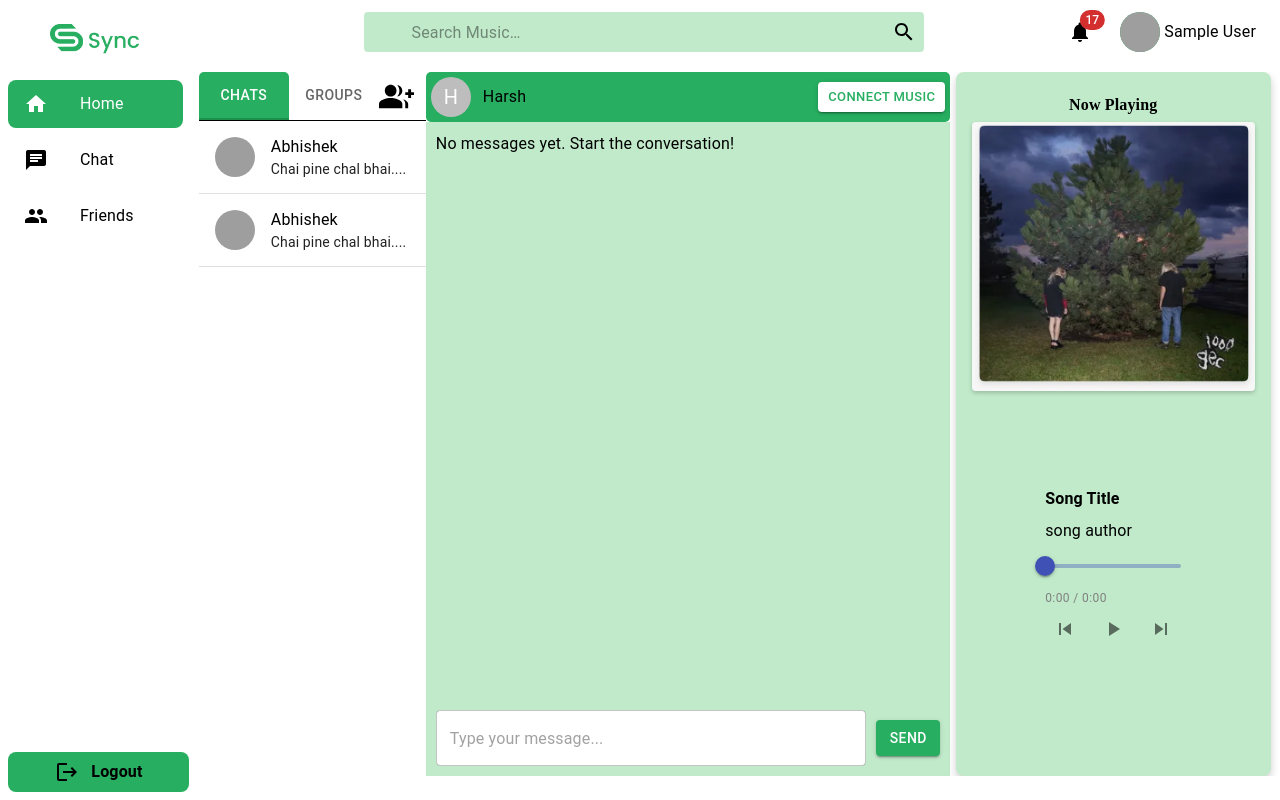
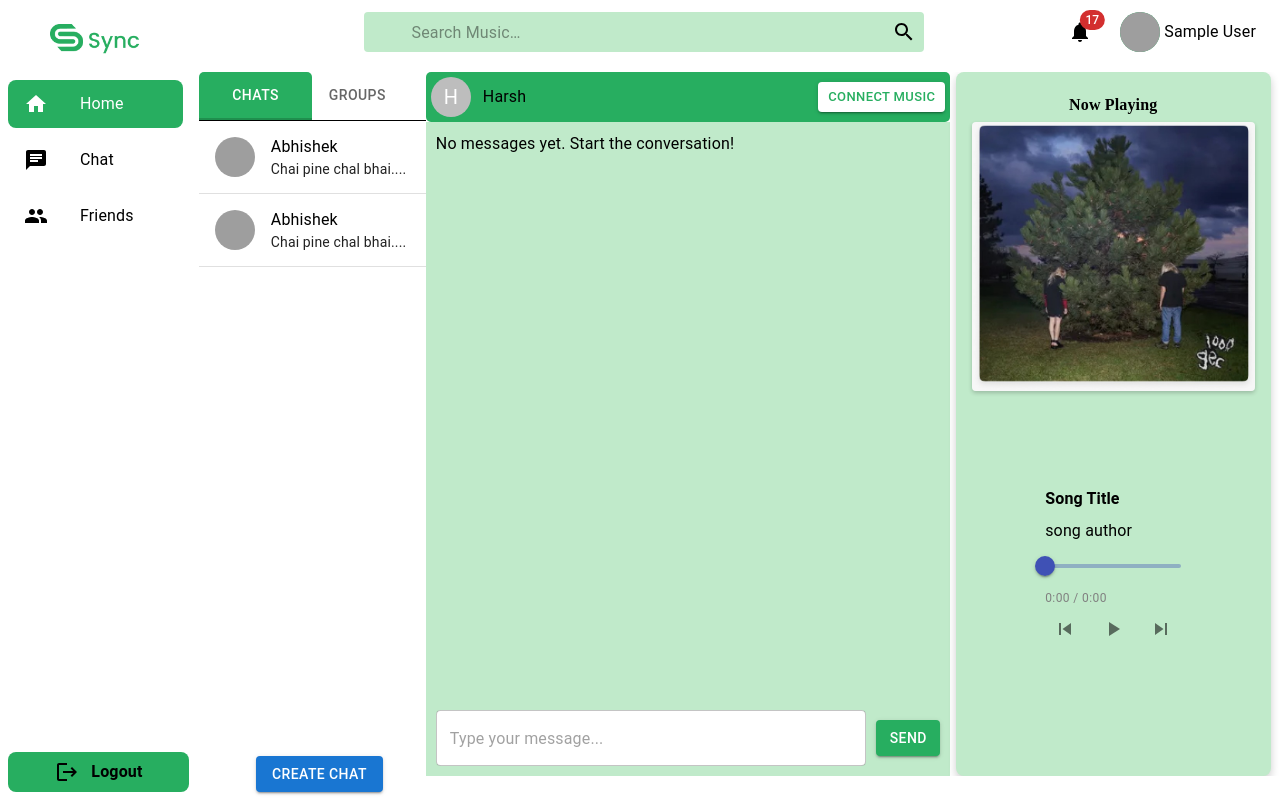
Before and after one commit to Sync-Chord/chord-sync-client, a React (Create React App) app: page /chat in a window 1280 px wide. Built offline with nearby package versions, Linux system fonts and the light colour scheme; sample sign-in values are in the browser's storage; grey boxes are pictures that could not be loaded.

Commit message:
Modal Fixed

```diff
--- a/src/components/screens/chat/AddGroupModal.tsx
+++ b/src/components/screens/chat/AddGroupModal.tsx
@@ -11,11 +11,12 @@ import {
 } from "@mui/material"
 import Checkbox from "@mui/material/Checkbox"
 import { Box } from "@mui/system"
+import { Chat } from "@mui/icons-material"
 import moment from "moment"
 import { useCallback, useEffect, useState } from "react"
 import { useSelector } from "react-redux"
 import { toast } from "react-toastify"
-import Chat from "../../../apis/chat"
+import ChatApi from "../../../apis/chat"
 import User from "../../../apis/user"
 import ButtonLoader from "../../common/ButtonLoader"
 import SkeletonLoading from "../../common/Skeleton"
@@ -33,7 +34,7 @@ interface UserData {
 //   type: "group"
 // }
 
-const AddGroupModal: React.FC = () => {
+const AddGroupModal = (props: any) => {
   const [searchTerm, setSearchTerm] = useState<string>("")
   const [userData, setUserData] = useState<UserData[]>([])
   const [loading1, setLoading1] = useState<boolean>(false)
@@ -134,7 +135,7 @@ const AddGroupModal: React.FC = () => {
     setLoading2(true)
     const payload = { group_name: groupName, ids: arrayObj, type: "group" }
     console.log(head)
-    Chat.create_chat(payload, head)
+    ChatApi.create_chat(payload, head)
       .then((res: any) => {
         setLoading2(false)
         if (res.status !== 200) {
@@ -152,9 +153,13 @@ const AddGroupModal: React.FC = () => {
   const isUserInGroup = (userId: number) => {
     return arrayObj.some((el: any) => el.id === userId)
   }
+  console.log(props)
 
   return (
     <Box sx={style}>
+      {props.type === "1" ? (
+        <></>
+      ) : (
         <Box
           sx={{
             display: "flex",
@@ -181,6 +186,7 @@ const AddGroupModal: React.FC = () => {
             </Button>
           )}
         </Box>
+      )}
       <Box
         sx={{
           display: "flex",
@@ -261,11 +267,15 @@ const AddGroupModal: React.FC = () => {
                     Joined: {moment(user?.created_at).format("MMM YYYY")}
                   </Typography>
                 </Grid>
+                {props.type === "1" ? (
+                  <Chat sx={{ cursor: "pointer" }} />
+                ) : (
                   <Checkbox
                     checked={isUserInGroup(user.id)}
                     onChange={(event) => handleCheckbox(user, event)}
                     inputProps={{ "aria-label": "controlled" }}
                   />
+                )}
               </Card>
             ))
           )}
--- a/src/components/screens/chat/Chat.tsx
+++ b/src/components/screens/chat/Chat.tsx
@@ -1,6 +1,7 @@
 import { TabContext, TabList, TabPanel } from "@mui/lab";
 import {
   Avatar,
+  Button,
   Divider,
   List,
   ListItem,
@@ -12,7 +13,6 @@ import {
 } from "@mui/material"
 import { Box } from "@mui/system"
 import React, { lazy } from "react"
-import GroupAddOutlinedIcon from "@mui/icons-material/GroupAdd"
 import AddGroupModal from "./AddGroupModal"
 
 const ChatBox = lazy(() => import("./ChatBox"))
@@ -34,7 +34,7 @@ const Chat = () => {
         aria-labelledby="modal-modal-title"
         aria-describedby="modal-modal-description"
       >
-        <AddGroupModal />
+        <AddGroupModal type={value} />
       </Modal>
       <Box sx={{ label: "main", display: "flex", height: "100%" }}>
         <Box
@@ -53,6 +53,7 @@ const Chat = () => {
                 borderBottom: 1,
                 borderColor: "divider",
                 alignItems: "center",
+                position: "relative",
               }}
             >
               <TabList
@@ -61,6 +62,7 @@ const Chat = () => {
                     backgroundColor: "#1f8f4e",
                   },
                   alignItems: "center",
+                  width: "100%",
                 }}
                 onChange={handleChange}
               >
@@ -71,6 +73,7 @@ const Chat = () => {
                     "&.Mui-selected": {
                       color: "white",
                       backgroundColor: "#27ae60",
+                      width: "50%",
                     },
                   }}
                   label="Chats"
@@ -83,17 +86,18 @@ const Chat = () => {
                     "&.Mui-selected": {
                       color: "white",
                       backgroundColor: "#27ae60",
+                      width: "50%",
                     },
                   }}
                   label="Groups"
                   value="2"
                 />
               </TabList>
-              <GroupAddOutlinedIcon
+              {/* <GroupAddOutlinedIcon
                 sx={{ cursor: "pointer" }}
                 fontSize="large"
                 onClick={handleOpen}
-              />
+              /> */}
             </Box>
             <TabPanel sx={{ padding: 0 }} value="1" aria-label="chat">
               <List
@@ -144,6 +148,19 @@ const Chat = () => {
                 </ListItem>
                 <Divider />
               </List>
+              <Button
+                variant="contained"
+                sx={{
+                  cursor: "pointer",
+                  position: "absolute",
+                  bottom: "1%",
+                  left: "20%",
+                }}
+                value="single"
+                onClick={handleOpen}
+              >
+                Create Chat
+              </Button>
             </TabPanel>
             <TabPanel sx={{ padding: 0 }} aria-label="chat" value="2">
               <List
@@ -172,6 +189,19 @@ const Chat = () => {
                 </ListItem>
                 <Divider />
               </List>
+              <Button
+                variant="contained"
+                sx={{
+                  cursor: "pointer",
+                  position: "absolute",
+                  bottom: "1%",
+                  left: "20%",
+                }}
+                value="group"
+                onClick={handleOpen}
+              >
+                Create Group
+              </Button>
             </TabPanel>
           </TabContext>
         </Box>
--- a/src/components/screens/home/Home.tsx
+++ b/src/components/screens/home/Home.tsx
@@ -1,17 +1,9 @@
-import { Grid, Paper, styled } from "@mui/material"
+import { Grid } from "@mui/material"
 import { Box } from "@mui/system"
 import sada from "../../../assests/images/sada.jpg"
 import MusicCard from "../../common/MusicCard"
 
 const Home = () => {
-  const Item = styled(Paper)(({ theme }) => ({
-    backgroundColor: theme.palette.mode === "dark" ? "#1A2027" : "#fff",
-    ...theme.typography.body2,
-    padding: theme.spacing(2),
-    textAlign: "center",
-    color: theme.palette.text.secondary,
-  }))
-
   const musicCardsData = [
     {
       musicImage: sada,
```
Lines whose indentation alone changed are shown as unchanged.
